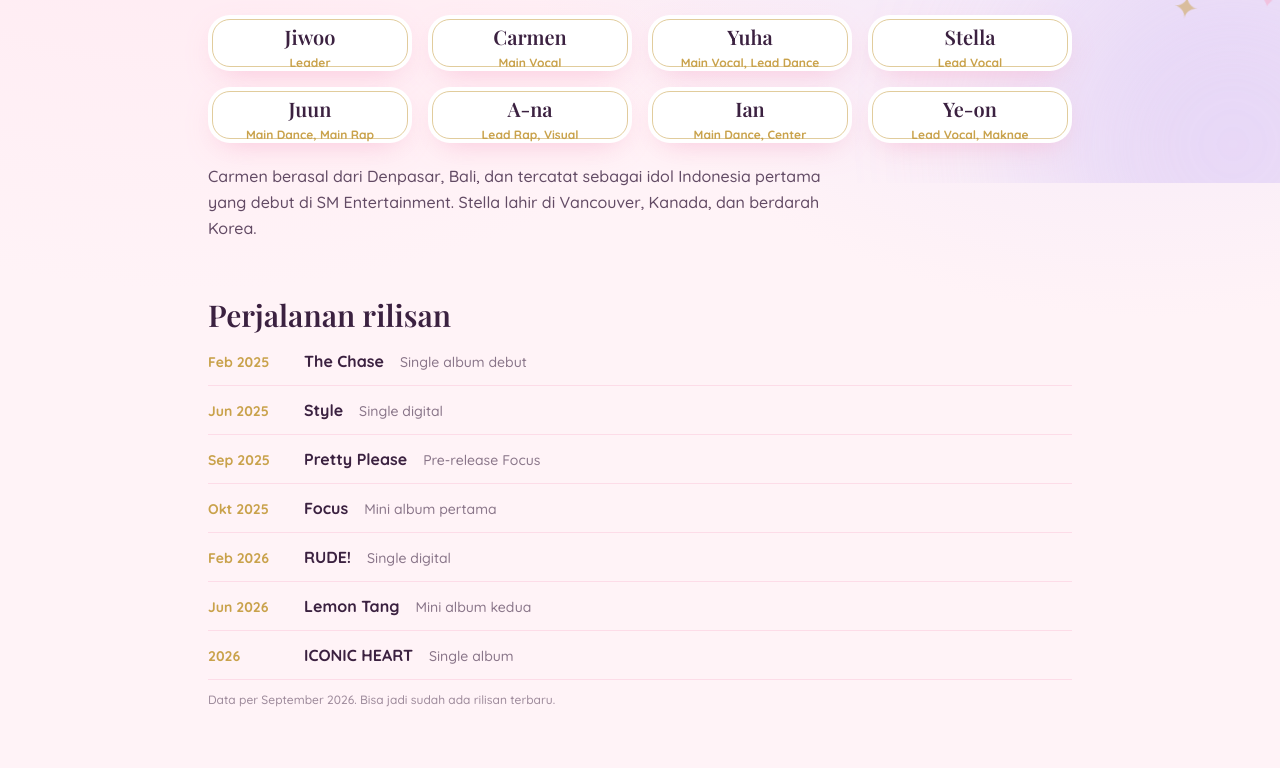
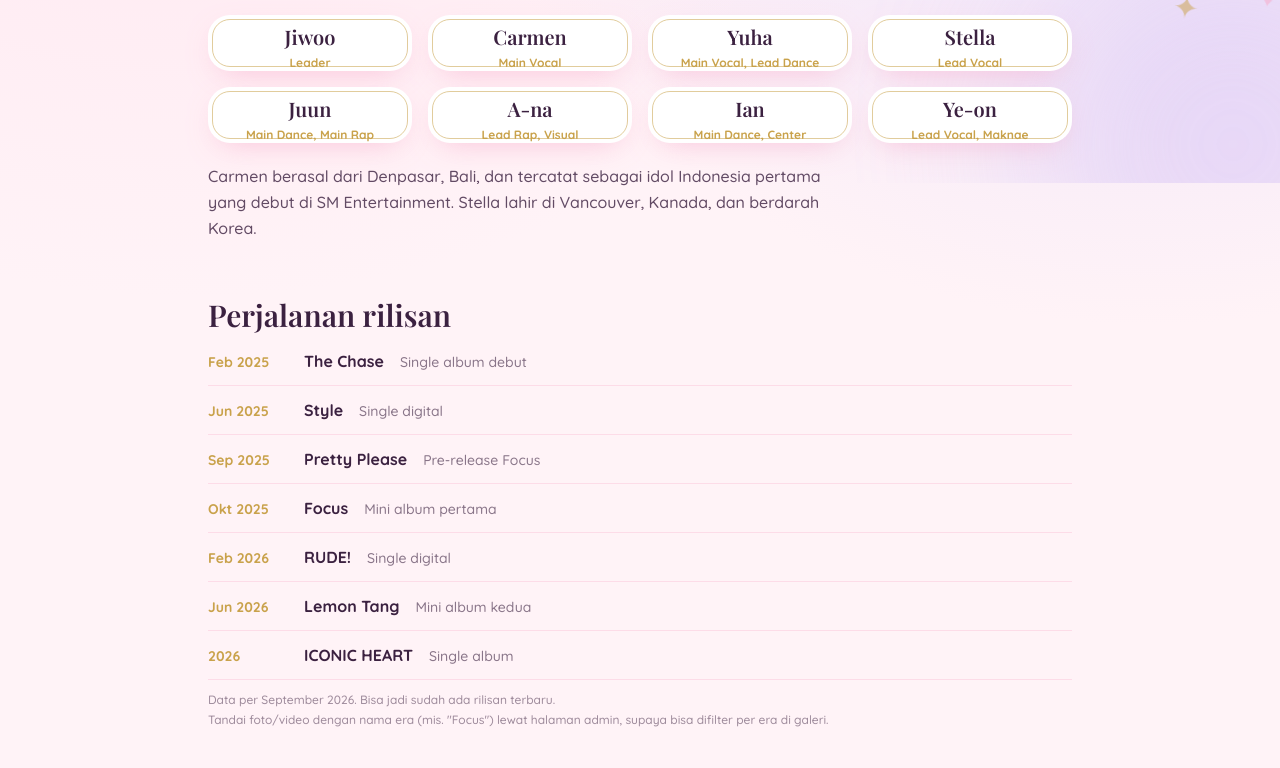
Before and after one commit to hansxf-ui/kpop-gallery, a Next.js app: page /tentang in a window 1280 px wide. Shown: the part 617-1385 px from the top of the page. Built offline with nearby package versions, Linux system fonts and the light colour scheme; a web font is replaced by a local one.

Commit message:
Add files via upload

```diff
--- a/app/tentang/page.js
+++ b/app/tentang/page.js
@@ -29,7 +29,7 @@ const p = 'leading-relaxed text-plum/80 dark:text-milk/80 max-w-prose'
 
 export default function Tentang() {
   return (
-    <main className="mx-auto max-w-4xl px-4 pb-24">
+    <main className="mx-auto max-w-4xl px-4 pb-24 page-fade-in">
       <ThemeToggle />
       <header className="py-14 text-center">
         <Link href="/" className="text-sm font-bold text-plum/60 dark:text-milk/60 hover:text-plum dark:hover:text-milk">← Kembali ke galeri</Link>
@@ -78,6 +78,7 @@ export default function Tentang() {
           ))}
         </ol>
         <p className="text-xs text-plum/50 dark:text-milk/50 mt-3">Data per September 2026. Bisa jadi sudah ada rilisan terbaru.</p>
+        <p className="text-xs text-plum/50 dark:text-milk/50 mt-1">Tandai foto/video dengan nama era (mis. "Focus") lewat halaman admin, supaya bisa difilter per era di galeri.</p>
       </section>
 
       <section>
```
